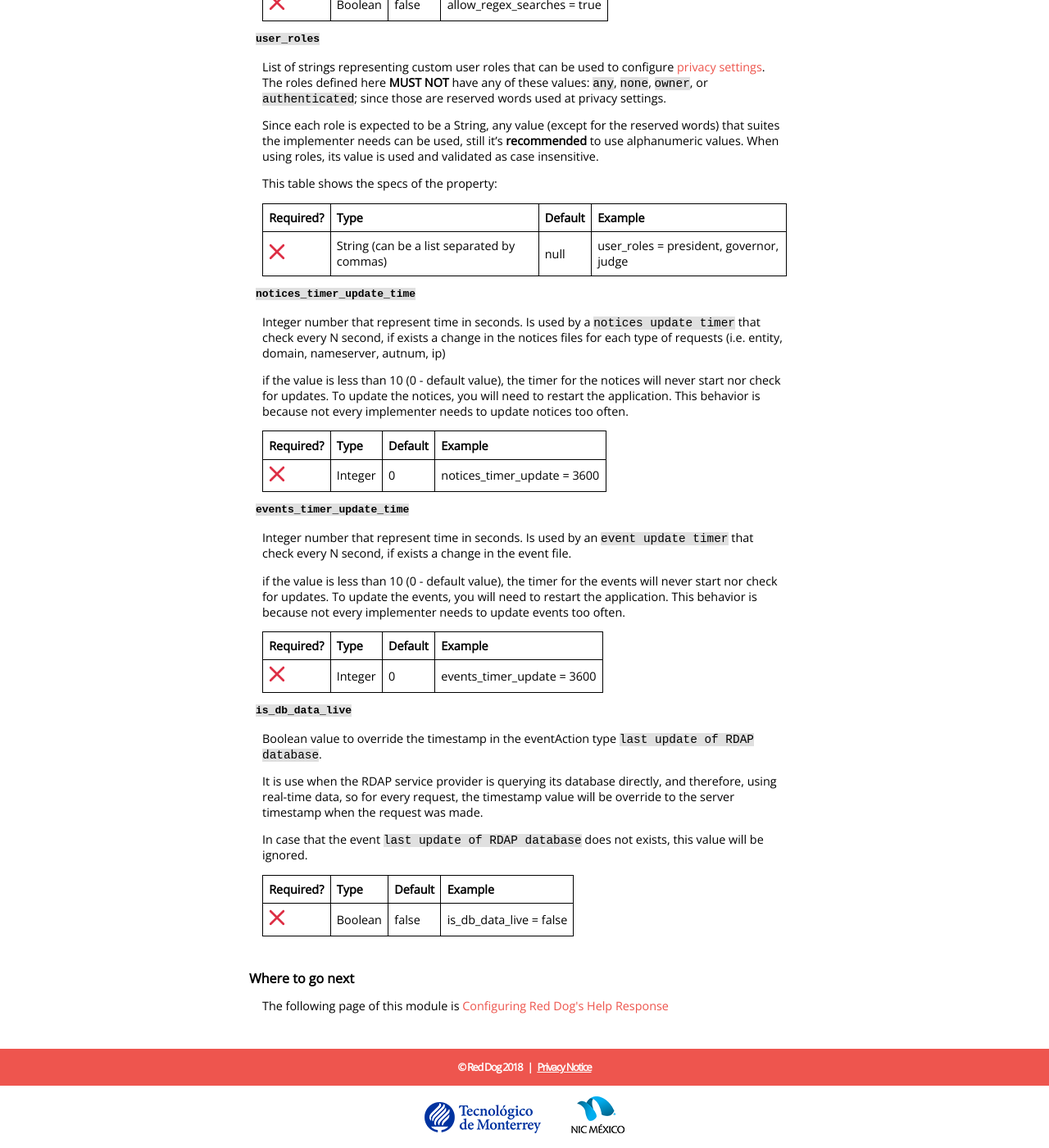
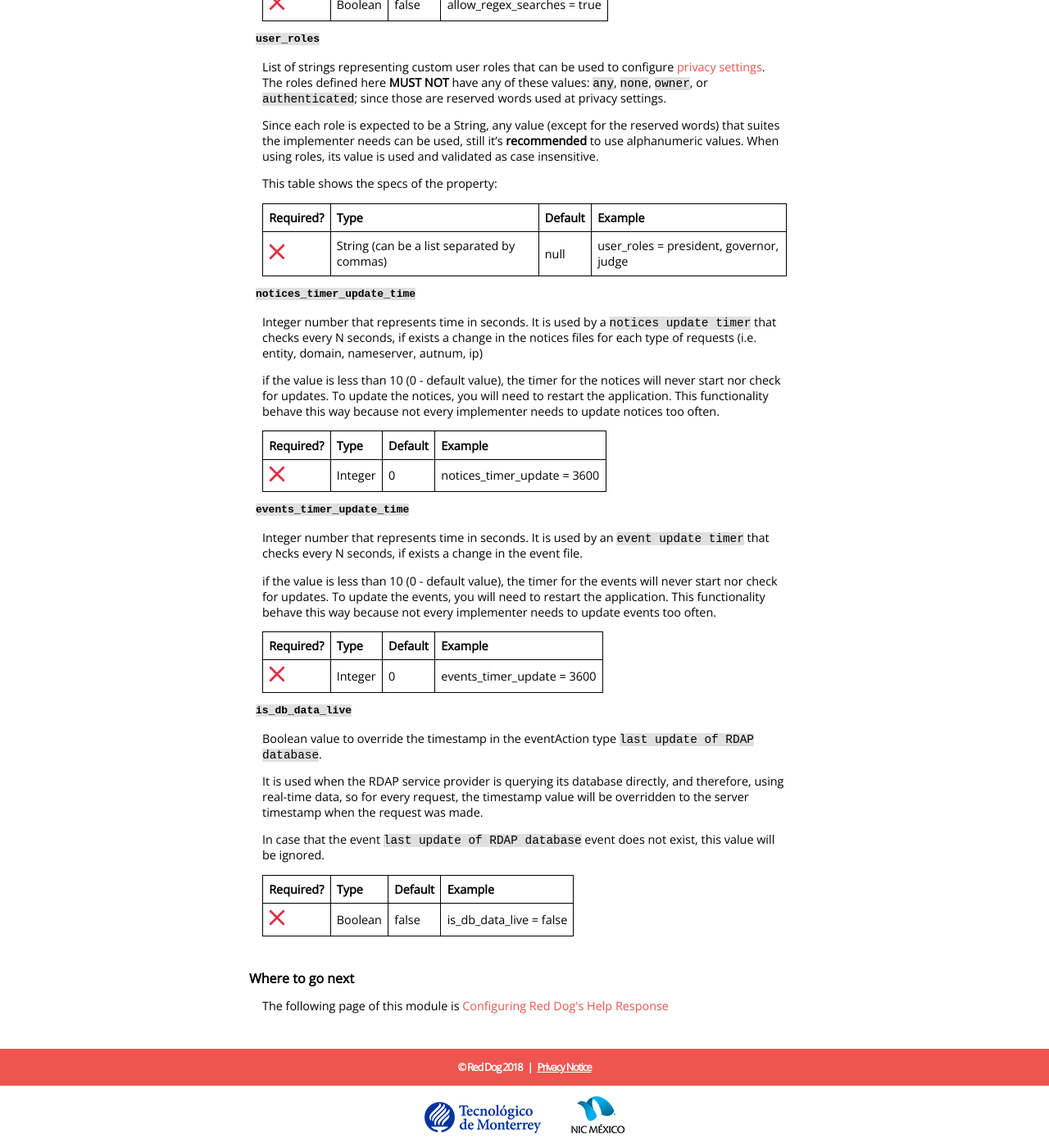
Before and after one commit to NICMx/rdap-server, a Jekyll site: the page built from behavior-configuration.md, in a window 1280 px wide and 1400 px high, scrolled down 5804 px. Shown: the whole window at 82% size. Built offline with Jekyll 4.4.1, drawn with Linux system fonts in a browser that asks for light colours; nearby versions of some CDN libraries; some of the changed text lies outside the part shown.

Commit message:
Fix grammar and typos

```diff
--- a/behavior-configuration.md
+++ b/behavior-configuration.md
@@ -218,11 +218,11 @@ This table shows the specs of the property:
 
 
 ### `notices_timer_update_time`
-Integer number that represent time in seconds. Is used by a `notices update timer` that check every N second, if exists a change in the notices files for each type of requests (i.e. entity, domain, nameserver, autnum, ip)
+Integer number that represents time in seconds. It is used by a `notices update timer` that checks every N seconds, if exists a change in the notices files for each type of requests (i.e. entity, domain, nameserver, autnum, ip)
 
 if the value is less than 10 (0 - default value), the timer for the notices will never start nor check for updates.
 To update the notices, you will need to restart the application.
-This behavior is because not every implementer needs to update notices too often.
+This functionality behave this way because not every implementer needs to update notices too often.
 
 
 | Required? | Type | Default | Example |
@@ -230,11 +230,11 @@ This behavior is because not every implementer needs to update notices too often
 | ![No](img/red_x.svg) | Integer | 0 | notices_timer_update = 3600 |
 
 ### `events_timer_update_time`
-Integer number that represent time in seconds. Is used by an `event update timer` that check every N second, if exists a change in the event file.
+Integer number that represents time in seconds. It is used by an `event update timer` that checks every N seconds, if exists a change in the event file.
 
 if the value is less than 10 (0 - default value), the timer for the events will never start nor check for updates.
 To update the events, you will need to restart the application.
-This behavior is because not every implementer needs to update events too often.
+This functionality behave this way  because not every implementer needs to update events too often.
 
 
 | Required? | Type | Default | Example |
@@ -244,9 +244,9 @@ This behavior is because not every implementer needs to update events too often.
 ### `is_db_data_live`
 Boolean value to override the timestamp in the eventAction type `last update of RDAP database`.
 
-It is use when the RDAP service provider is querying its database directly, and therefore, using real-time data, so for every request, the timestamp value will be override to the server timestamp when the request was made.
+It is used when the RDAP service provider is querying its database directly, and therefore, using real-time data, so for every request, the timestamp value will be overridden to the server timestamp when the request was made.
 
-In case that the event `last update of RDAP database` does not exists, this value will be ignored.
+In case that the event `last update of RDAP database` event does not exist, this value will be ignored.
 
 | Required? | Type | Default | Example |
 |--------------------|--------|---------|-------------|
```
Also changed, not shown: other parts of behavior-configuration.md (+2 -2 lines), events.md (+9 -10 lines), notices.md (+14 -14 lines), response-privacy.md (+2 -7 lines).
